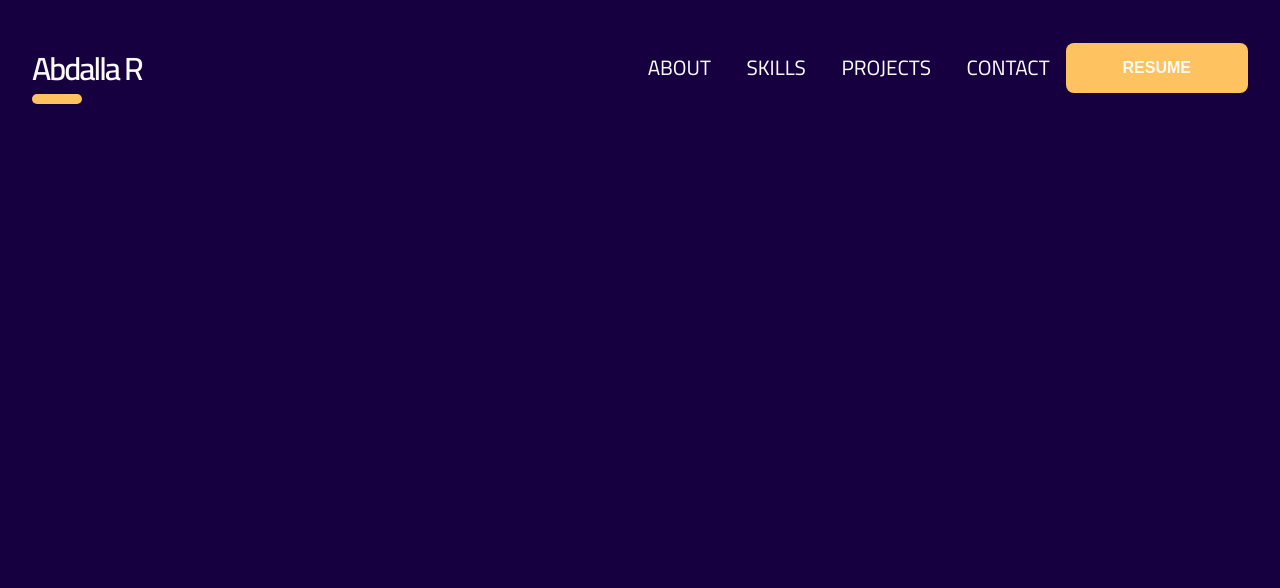
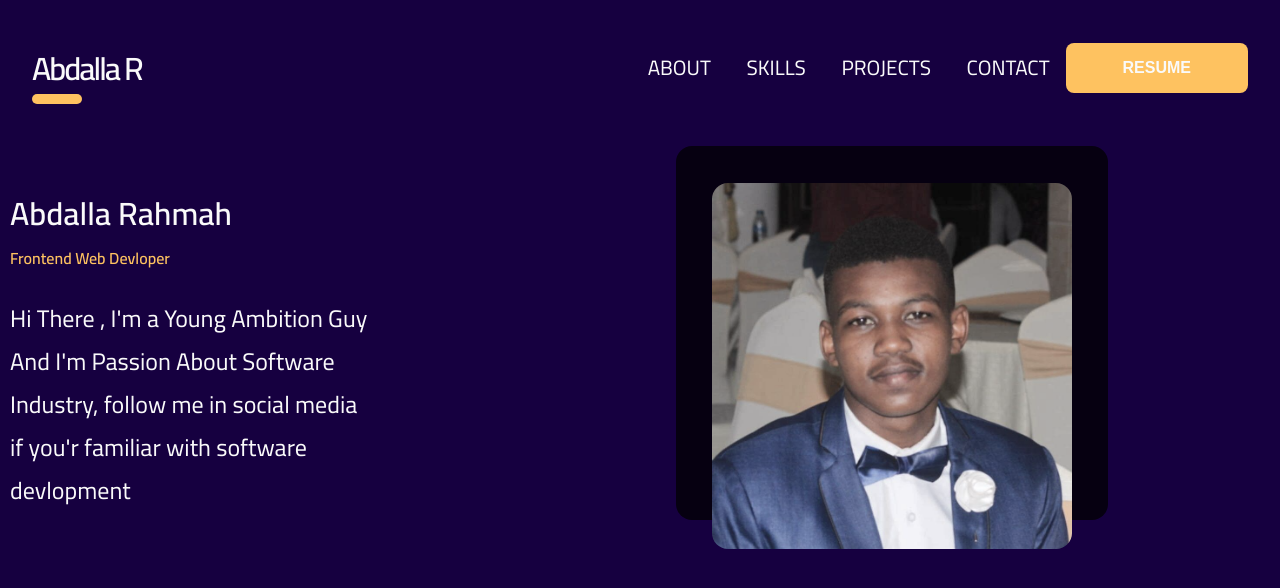
Before and after one commit to AbdallaRahmah/portfolio, a website built with Parcel: page src/index.html in a window 1280 px wide. Built offline with nearby package versions, Linux system fonts and the light colour scheme.

Commit message:
build the main section in the project - update html files - update css files

```diff
--- a/src/index.html
+++ b/src/index.html
@@ -18,6 +18,7 @@
     <link rel="stylesheet" href="styles/main.scss" />
   </head>
   <body>
+    <!-- header section -->
     <header class="header">
       <h1 class="header__logo">abdalla r</h1>
       <nav class="header__nav">
@@ -32,29 +33,40 @@
       </nav>
       <button class="header--button">resume</button>
     </header>
-    <!-- <main>
+    <!-- main section -->
+    <main>
       <div class="container">
         <div class="content">
-          <h2>abdalla rahmah</h2>
-          <span>frontend web devloper</span>
-          <p>
+          <h2 class="content__title">abdalla rahmah</h2>
+          <span class="content__descripe">frontend web devloper</span>
+          <p class="content__paragraph">
             Hi There , I'm a Young Ambition Guy And I'm Passion About Software
             Industry, follow me in social media if you'r familiar with software
             devlopment
           </p>
-          <div class="social-media">
-            <div class="img-con"><img src="imgs/icons8-linkedin-48.png" alt="github"></div>
-            <div class="img-con"><img src="imgs/icons8-github-48.png" alt="github"></div>
-            <div class="img-con"><img src="imgs/icons8-twitter-squared-48.png" alt="twitter"></div>
-          </div>
         </div>
         <div class="photo">
-          <div class="img-con">
-            <img src="imgs/abdalla.jpg" alt="abdalla rahmah" />
+          <div class="photo__container">
+            <img
+              class="photo__img"
+              src="imgs/abdalla.jpg"
+              alt="abdalla rahmah"
+            />
           </div>
         </div>
       </div>
-    </main> -->
+      <!-- <div class="social-media">
+            <div class="img-con">
+              <img src="imgs/icons8-linkedin-48.png" alt="github" />
+            </div>
+            <div class="img-con">
+              <img src="imgs/icons8-github-48.png" alt="github" />
+            </div>
+            <div class="img-con">
+              <img src="imgs/icons8-twitter-squared-48.png" alt="twitter" />
+            </div>
+          </div> -->
+    </main>
     <!-- <div class="social-media">
       <a href="https://www.linkedin.com/in/abdalla-rahmah-792176218?lipi=urn%3Ali%3Apage%3Ad_flagship3_profile_view_base_contact_details%3BNvuUvdOYQWGcMm1rRBiUMQ%3D%3D"><img src="/imgs/linkedin-min.png" alt="linkedin"></a>
       <a href="https://github.com/AbdallaRahmah"><img src="/imgs/github-sign-min.png" alt="github"></a>
--- a/src/styles/3-layouts/_grid.scss
+++ b/src/styles/3-layouts/_grid.scss
@@ -35,7 +35,7 @@
 
   @include x-large {
     & {
-      width: 1140px;
+      width: 1120px;
       padding: 0;
     }
   }
--- /dev/null
+++ b/src/styles/4-pages/_main.scss
@@ -0,0 +1,86 @@
+// import mixins
+@use "../5-utils/mixins" as *;
+
+// import variables
+@use "../5-utils/variables" as *;
+
+// start main section
+main {
+  .container {
+    display: flex;
+    flex-direction: column;
+    justify-content: center;
+    align-items: center;
+    @include all-large-media {
+      & {
+        flex-direction: row;
+        justify-content: space-between;
+      }
+    }
+    .content {
+      margin-bottom: 3rem;
+      text-align: center;
+      @include all-large-media {
+        & {
+          margin: 0;
+          text-align: left;
+          flex-basis: 40%;
+        }
+      }
+      .content__title {
+        margin-bottom: 0;
+        font-size: 2rem;
+        font-weight: bold;
+        text-transform: capitalize;
+      }
+      .content__descripe {
+        color: $yellow;
+        text-transform: capitalize;
+        font-weight: bold;
+      }
+      .content__paragraph {
+        max-width: 360px;
+        line-height: 1.8;
+        color: $lighte;
+        font-size: 1.5rem;
+      }
+    }
+    .photo {
+      @include all-large-media {
+        & {
+          text-align: left;
+          flex-basis: 60%;
+        }
+      }
+      .photo__container {
+        width: 50%;
+        margin: 0 auto;
+        position: relative;
+        @include all-large-media {
+          & {
+            margin-top: 3rem;
+            width: 75%;
+            max-width: 360px;
+          }
+        }
+        &::after {
+          content: "";
+          position: absolute;
+          top: -10%;
+          left: -10%;
+          width: 120%;
+          height: 100%;
+          background-color: #000000bd;
+          z-index: -1;
+          border-radius: 1rem;
+        }
+        .photo__img {
+          width: 100%;
+          height: 100%;
+          border-radius: 1rem;
+          filter: grayscale(50%);
+        }
+      }
+    }
+  }
+}
--- a/src/styles/5-utils/_variables.scss
+++ b/src/styles/5-utils/_variables.scss
@@ -13,6 +13,6 @@ $lighte: #FAFAFA;
 // ************
 // multi colors
 // ************
-$m1: #A12568;
+$pink: #A12568;
 $yellow: #FEC260;
 $m3: #4FD3C4;
--- a/src/styles/main.scss
+++ b/src/styles/main.scss
@@ -3,6 +3,8 @@
 @use "3-layouts/grid" as *;
 
 @use "./3-layouts/header" as *;
+
+@use "./4-pages/main";
 
 @use "./5-utils/mixins" as *;
 @use "./5-utils/variables" as *;
```
Also changed, not shown: src/styles/3-layouts/_main.scss (deleted, +0 -89 lines), dist/abdalla.4071ff73.jpg (added), dist/index.html, 4 other files.
